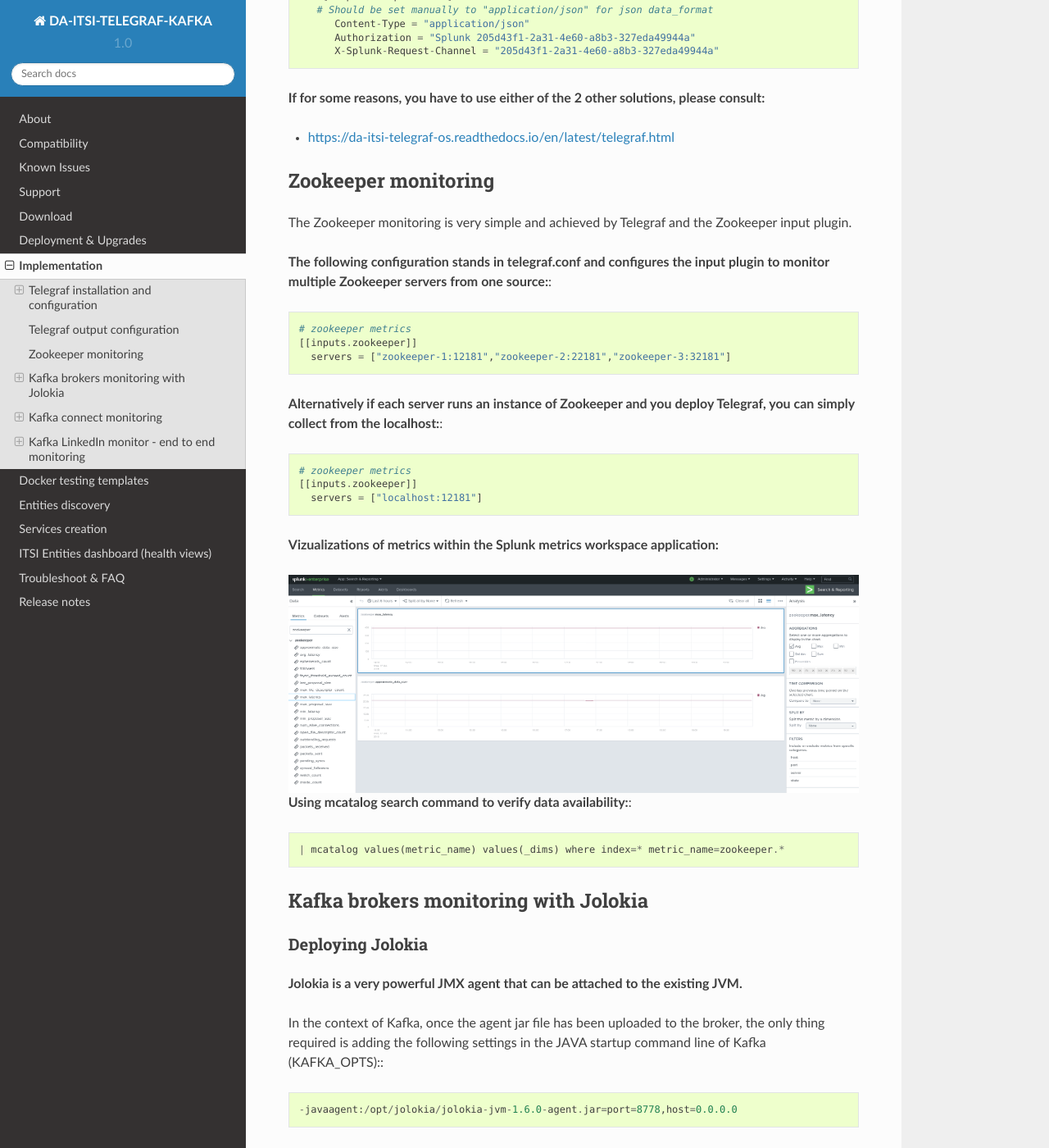
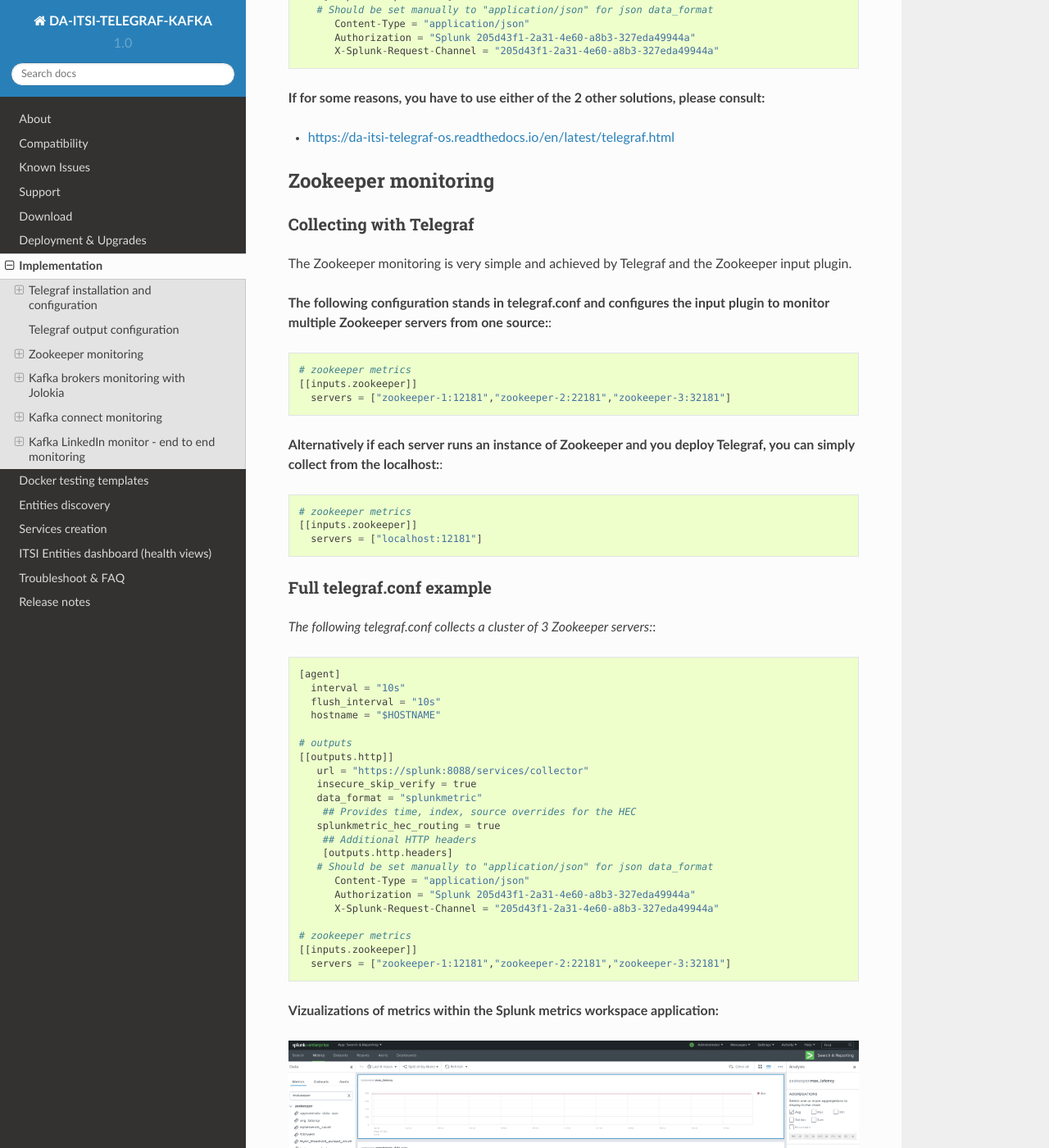
Before and after one commit to guilhemmarchand/DA-ITSI-TELEGRAF-KAFKA, a Sphinx documentation site: the page built from docs/kafka_monitoring.rst, in a window 1280 px wide and 1400 px high, scrolled down 1454 px. Shown: the whole window at 82% size. Built offline with Sphinx 7.4.7 and the Read the Docs theme 2.0.0, drawn with Linux system fonts in a browser that asks for light colours.

Commit message:
doc fixes

```diff
--- a/docs/kafka_monitoring.rst
+++ b/docs/kafka_monitoring.rst
@@ -67,6 +67,9 @@
 Zookeeper monitoring
 ====================
 
+Collecting with Telegraf
+------------------------
+
 The Zookeeper monitoring is very simple and achieved by Telegraf and the Zookeeper input plugin.
 
 **The following configuration stands in telegraf.conf and configures the input plugin to monitor multiple Zookeeper servers from one source:**::
@@ -80,6 +83,34 @@
     # zookeeper metrics
     [[inputs.zookeeper]]
       servers = ["localhost:12181"]
+
+Full telegraf.conf example
+--------------------------
+
+*The following telegraf.conf collects a cluster of 3 Zookeeper servers:*::
+
+   [agent]
+     interval = "10s"
+     flush_interval = "10s"
+     hostname = "$HOSTNAME"
+
+   # outputs
+   [[outputs.http]]
+      url = "https://splunk:8088/services/collector"
+      insecure_skip_verify = true
+      data_format = "splunkmetric"
+       ## Provides time, index, source overrides for the HEC
+      splunkmetric_hec_routing = true
+       ## Additional HTTP headers
+       [outputs.http.headers]
+      # Should be set manually to "application/json" for json data_format
+         Content-Type = "application/json"
+         Authorization = "Splunk 205d43f1-2a31-4e60-a8b3-327eda49944a"
+         X-Splunk-Request-Channel = "205d43f1-2a31-4e60-a8b3-327eda49944a"
+
+   # zookeeper metrics
+   [[inputs.zookeeper]]
+     servers = ["zookeeper-1:12181","zookeeper-2:22181","zookeeper-3:32181"]
 
 **Vizualizations of metrics within the Splunk metrics workspace application:**
 
```
